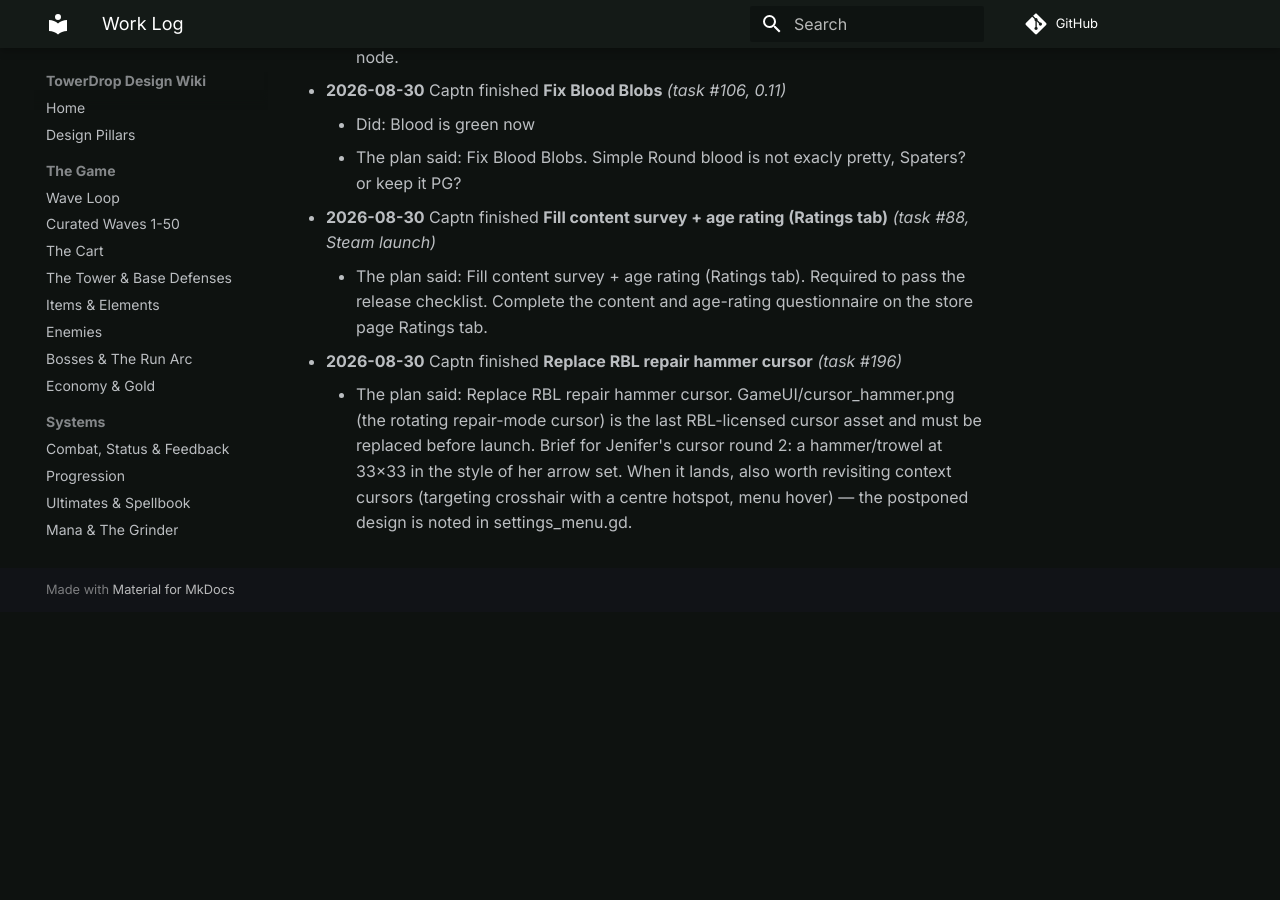
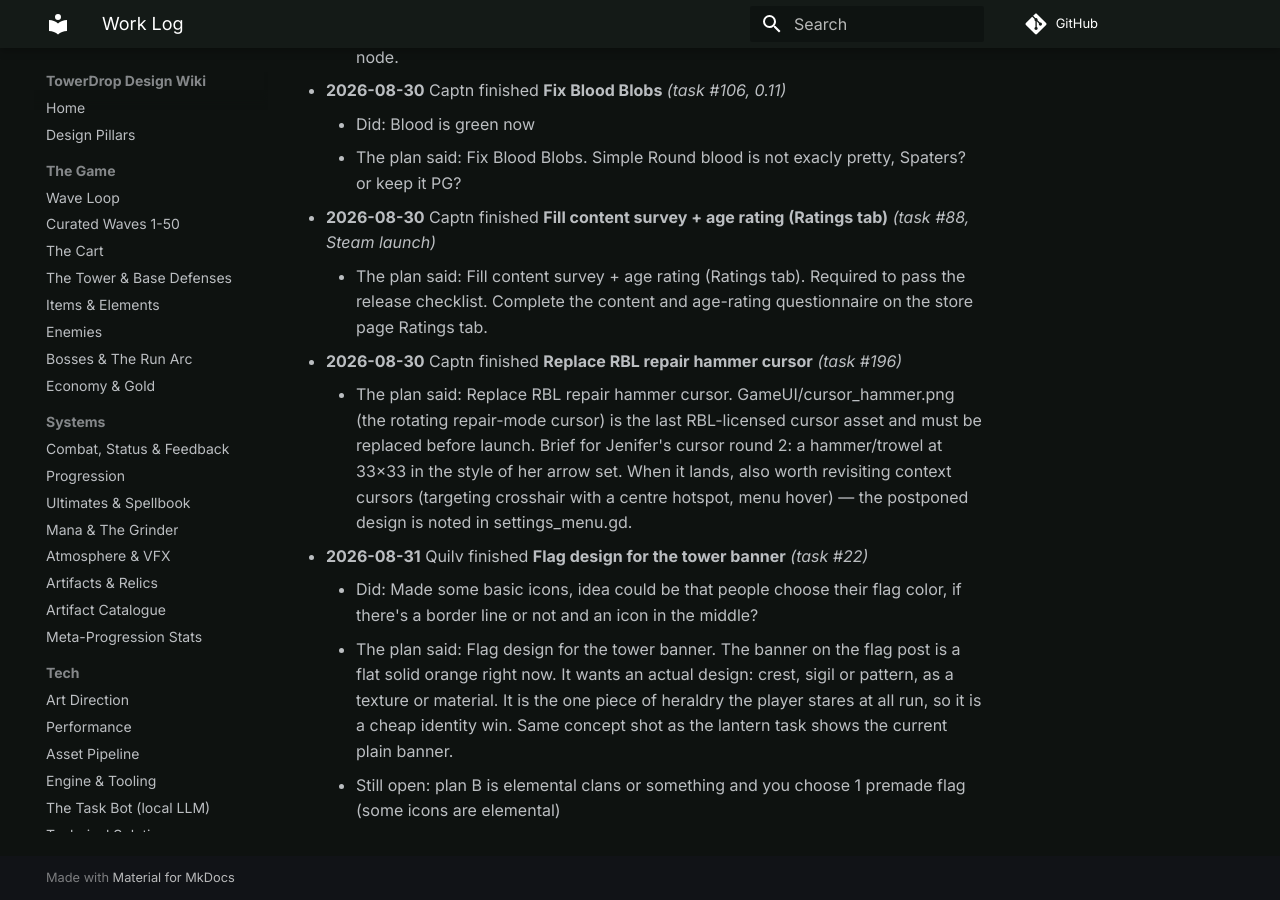
Before and after one commit to cap7n/towerdrop-docs, an MkDocs documentation site: the page built from docs/project/log.md, in a window 1280 px wide and 900 px high, scrolled down 9560 px. Built offline with MkDocs 1.6.1 and Material for MkDocs 9.7.7, drawn with Linux system fonts in a browser that asks for light colours; comment, search, counter and statistics services are not loaded; before the commit the page ends 10172 px from its top, so only the background shows below that.

Commit message:
log: Flag design for the tower banner (task #22)

```diff
--- a/docs/project/log.md
+++ b/docs/project/log.md
@@ -111,3 +111,7 @@ Bot design: [The Task Bot](../tech/wiki-bot.md).
     - The plan said: Fill content survey + age rating (Ratings tab). Required to pass the release checklist. Complete the content and age-rating questionnaire on the store page Ratings tab.
 - **2026-08-30** Captn finished **Replace RBL repair hammer cursor** _(task #196)_
     - The plan said: Replace RBL repair hammer cursor. GameUI/cursor_hammer.png (the rotating repair-mode cursor) is the last RBL-licensed cursor asset and must be replaced before launch. Brief for Jenifer's cursor round 2: a hammer/trowel at 33x33 in the style of her arrow set. When it lands, also worth revisiting context cursors (targeting crosshair with a centre hotspot, menu hover) — the postponed design is noted in settings_menu.gd.
+- **2026-08-31** Quilv finished **Flag design for the tower banner** _(task #22)_
+    - Did: Made some basic icons, idea could be that people choose their flag color, if there's a border line or not and an icon in the middle?
+    - The plan said: Flag design for the tower banner. The banner on the flag post is a flat solid orange right now. It wants an actual design: crest, sigil or pattern, as a texture or material. It is the one piece of heraldry the player stares at all run, so it is a cheap identity win. Same concept shot as the lantern task shows the current plain banner.
+    - Still open: plan B is elemental clans or something and you choose 1 premade flag (some icons are elemental)
```
